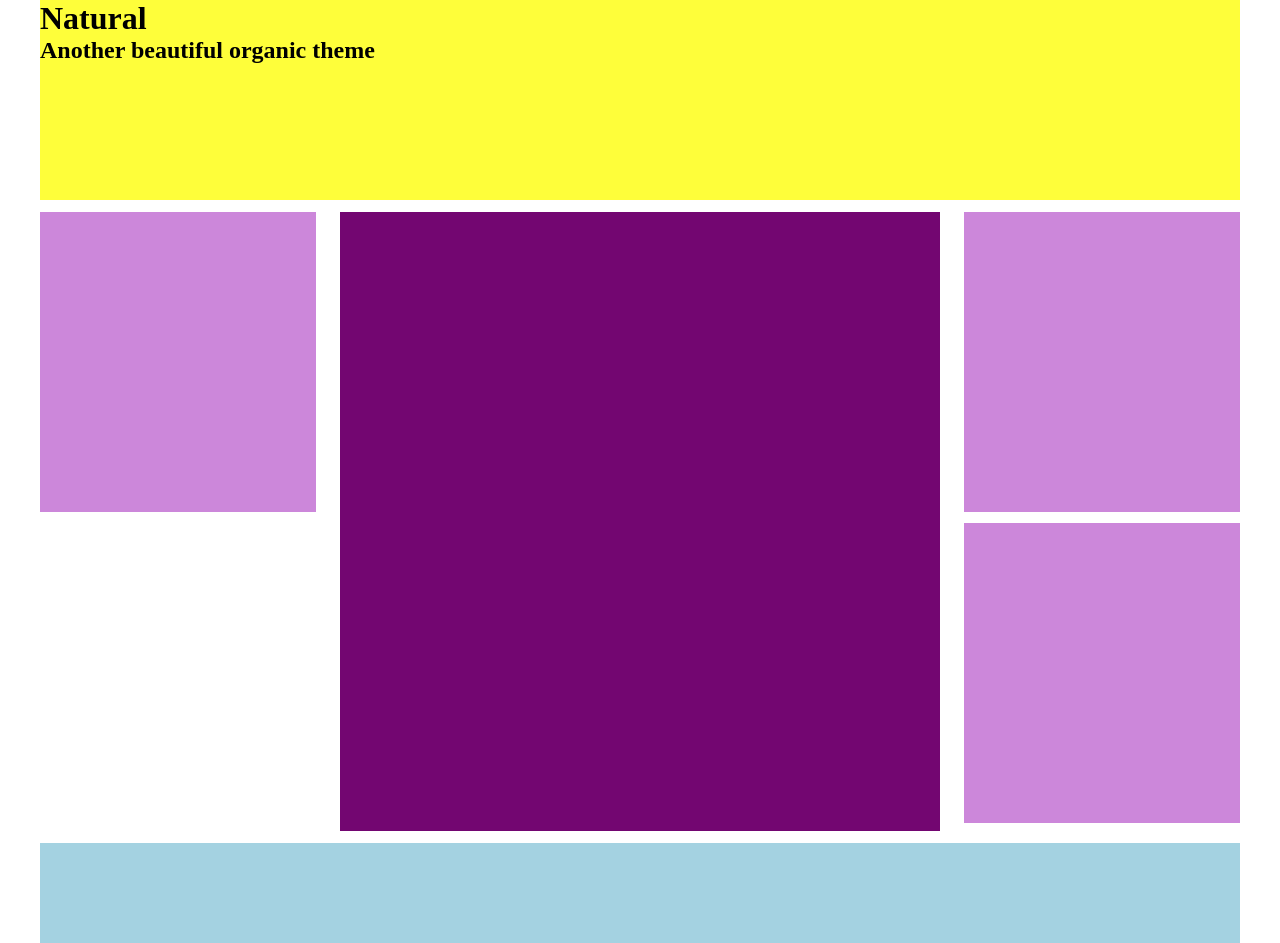
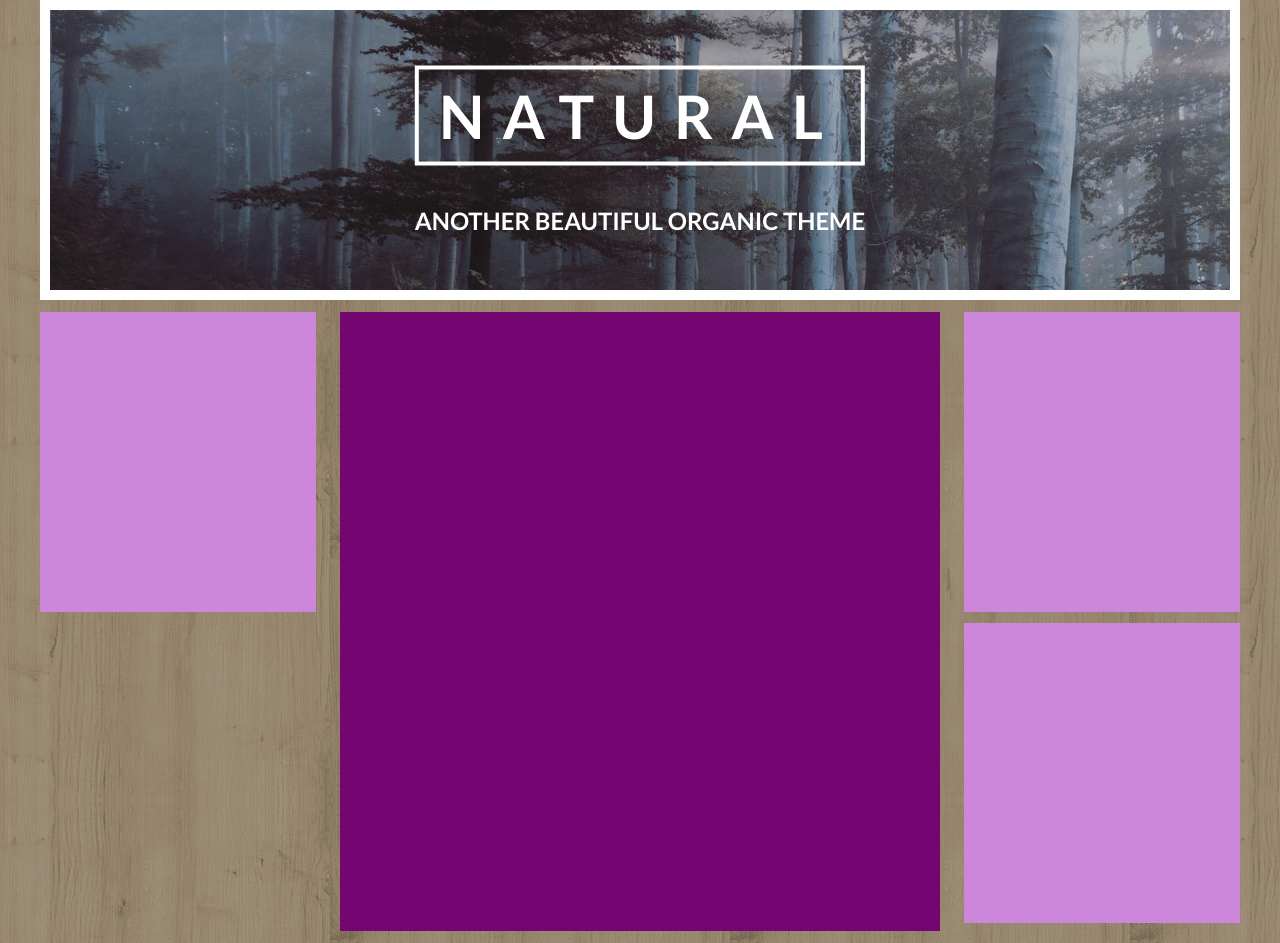
Before and after one commit to LauraColotto/htmlcss-wp, a plain HTML site: page index.html in a window 1280 px wide. Shown: the top 943 px of the page. Drawn offline with Linux system fonts and the light colour scheme.

Commit message:
Definito header

```diff
--- a/css/style.css
+++ b/css/style.css
@@ -3,8 +3,22 @@
   margin: 0;
   padding: 0;
 }
-/* body{
-  margin: auto;
+body{
+  background-image: url(../img/natural-default-pattern.png);
+  font-family: 'Lato', sans-serif;
+}
+
+h1{
+  display: inline-block;
+  border: 4px solid white;
+  padding: 10px 20px;
+  margin-bottom: 40px;
+  font-size: 60px;
+  letter-spacing: 0.3em;
+}
+
+/* h2{
+  font-size:
 } */
 
 #container{
@@ -15,9 +29,24 @@
 header{
   position: relative;
   width: 100%;
-  height: 200px;
-  background-color: #FEFE3A;
 }
+
+.header-top{
+  height: 300px;
+  background-image: url(../img/natural-default-header.jpg);
+  border: 10px solid white;
+}
+
+#logo{
+  position: absolute;
+  top: 50%;
+  left: 50%;
+  transform: translate(-50%, -50%);
+  color: white;
+  text-align: center;
+  text-transform: uppercase;
+}
+
 
 main::after{
   content:"";
--- a/index.html
+++ b/index.html
@@ -2,6 +2,7 @@
 <html lang="en" dir="ltr">
   <head>
     <meta charset="utf-8">
+    <link href="https://fonts.googleapis.com/css2?family=Lato:ital,wght@0,300;0,400;0,700;0,900;1,400&display=swap" rel="stylesheet">
     <link rel="stylesheet" href="css/style.css">
     <title>Layout WP</title>
   </head>
@@ -10,12 +11,16 @@
 
 <!-- testata -->
     <header>
-      <!-- menù -->
+
       <div class="header-top">
+      <!-- Logo   -->
+        <div id="logo">
           <h1>Natural</h1>
           <h2>Another beautiful organic theme</h2>
-
         </div>
+      <!-- /Logo   -->
+      </div>
+      <!-- menù -->
       <nav class="main-menu">
       </nav>
 <!-- menù -->
```
Also changed, not shown: img/natural-default-header.jpg (added), img/natural-default-pattern.png (added). Lines whose indentation alone changed are shown as unchanged.
